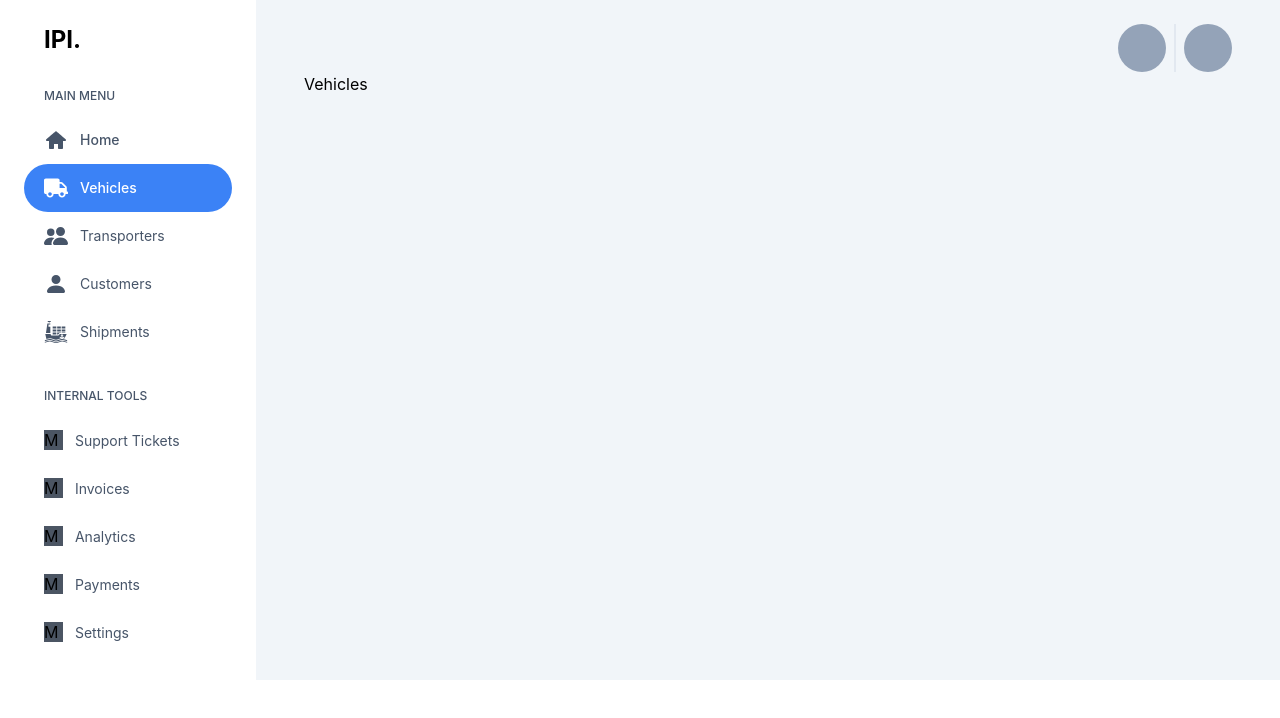
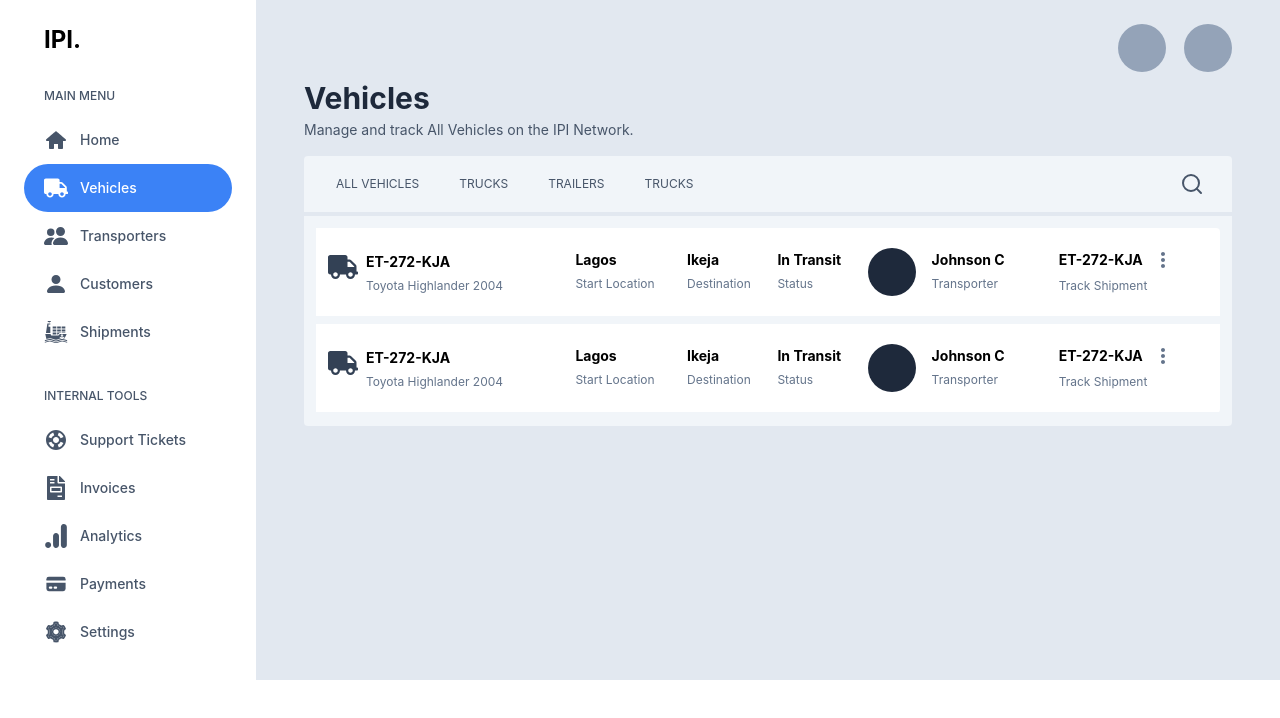
Before and after one commit to Oduchep/logistics-dashboard, a Next.js app: page /vehicles in a window 1280 px wide. Shown: the top 718 px of the page. Built offline with nearby package versions, Linux system fonts and the light colour scheme.

Commit message:
created the line chart for the home page and the table outline for the vehicles

```diff
--- /dev/null
+++ b/Data.js
@@ -0,0 +1,50 @@
+export const UserData = [
+    {
+      id: 1,
+      date: 'Oct 22',
+      shipments: 10000,
+      vehicles: 5000,
+    },
+    {
+      id: 2,
+      date: 'Oct 23',
+      shipments: 15000,
+      vehicles: 10000,
+    },
+    {
+      id: 3,
+      date: 'Oct 24',
+      shipments: 30000,
+      vehicles: 10000,
+    },
+    {
+      id: 4,
+      date: 'Oct 25',
+      shipments: 60000,
+      vehicles: 15000,
+    },
+    {
+      id: 5,
+      date: 'Oct 26',
+      shipments: 50000,
+      vehicles: 10000,
+    },
+    {
+      id: 6,
+      date: 'Oct 27',
+      shipments: 20000,
+      vehicles: 10000,
+    },
+    {
+      id: 7,
+      date: 'Oct 28',
+      shipments: 30000,
+      vehicles: 5000,
+    },
+    {
+      id: 8,
+      date: 'Oct 29',
+      shipments: 50000,
+      vehicles: 40000,
+    },
+  ];
--- a/components/layout.jsx
+++ b/components/layout.jsx
@@ -1,4 +1,3 @@
-import React from 'react'
 import SideNav from './side-nav'
 
 const Layout = ({children}) => {
@@ -8,7 +7,7 @@ const Layout = ({children}) => {
         <div className='hidden lg:block lg:w-1/5 container mx-auto p-6'>
           <SideNav/>
         </div>
-        <div className='w-full lg:w-4/5 bg-slate-100 px-6 lg:px-12 py-6'>
+        <div className='w-full lg:w-4/5 bg-slate-200 px-6 lg:px-12 py-6'>
           <main className='container mx-auto'>{children}</main>
         </div>
       </div>
--- /dev/null
+++ b/components/line-chart.js
@@ -0,0 +1,17 @@
+import React from 'react'
+import { Line } from "react-chartjs-2";
+import { Chart as ChartJS } from "chart.js/auto";
+
+const LineChart = ({chartData}) => {
+  return (
+    <Line data={chartData} options={{
+      plugins: {
+          legend: {
+              display: false
+          }}
+      }
+  } />
+  )
+}
+
+export default LineChart
--- a/components/nav-link.jsx
+++ b/components/nav-link.jsx
@@ -1,4 +1,3 @@
-import React from 'react'
 import Link from 'next/link'
 import { useRouter } from 'next/router'
 
@@ -18,7 +17,7 @@ const NavLink = ({location, navIcon, href, aTag}) => {
     <li className={`flex items-center px-5 py-3 rounded-full ${splitLocation[1] === location ? "bg-blue-500" : ""}`}>
         <span className={`flex items-center text-2xl ${splitLocation[1] === location ? "text-white" : "text-slate-600"}`}> {navIcon} </span>
         <Link href={href}>
-            <a className={`ml-3 text-sm font-medium ${splitLocation[1] === location ? "text-white" : "text-slate-600"}`}>{aTag}</a>
+            <a className={`ml-3 text-sm font-medium ${splitLocation[1] === location ? "text-white" : "transition-all delay-200 text-slate-600 hover:text-blue-500"}`}>{aTag}</a>
         </Link>
     </li>
   )
--- a/components/shipments-container.jsx
+++ b/components/shipments-container.jsx
@@ -1,6 +1,29 @@
-import React from 'react'
+import { useState } from 'react'
+import LineChart from "./line-chart";
+import { UserData } from "../Data";
 
 const ShipmentsContainer = () => {
+    const [userData, setUserData] = useState({
+        labels: UserData.map((data) => data.date),
+        datasets: [
+          {
+            label: "Shipments",
+            data: UserData.map((data) => data.shipments),
+            backgroundColor: "#ffffff",
+            borderColor: "#14b8a6",
+            borderWidth: 2,
+          },
+
+          {
+            label: "Vehicles",
+            data: UserData.map((data) => data.vehicles),
+            backgroundColor: "#ffffff",
+            borderColor: "#8b5cf6",
+            borderWidth: 2,
+          },
+        ],
+      });
+
   return (
     <section>
         <div className="flex justify-between flex-wrap items-center mt-12">
@@ -41,9 +64,13 @@ const ShipmentsContainer = () => {
                     </div>
                     <div className='flex items-center mr-5'>
                         <div className="w-5 h-1.5 mr-3 bg-violet-500"></div>
-                        <p className="font-medium text-xs text-slate-600"> Shipments </p>
+                        <p className="font-medium text-xs text-slate-600"> Vehicles </p>
                     </div>
                 </div>
+            </div>
+
+            <div className='mt-5'>
+                <LineChart chartData={userData} />
             </div>
         </div>
     </section>
--- a/components/side-nav.jsx
+++ b/components/side-nav.jsx
@@ -1,9 +1,11 @@
-import React from 'react'
-import Link from 'next/link'
 import {TiHome} from 'react-icons/ti';
-import {FaTruck} from 'react-icons/fa'
+import {FaTruck, FaFileInvoice} from 'react-icons/fa'
 import {BsPersonFill, BsPeopleFill} from 'react-icons/bs'
 import {GiCargoShip} from 'react-icons/gi'
+import {MdSupport} from 'react-icons/md'
+import {SiGoogleanalytics} from 'react-icons/si'
+import {HiCreditCard} from 'react-icons/hi'
+import {AiTwotoneSetting} from 'react-icons/ai'
 import NavLink from './nav-link';
 
 
@@ -29,64 +31,65 @@ const SideNav = () => {
           aTag='Vehicles'
         />
 
-        <li className='flex items-center px-5 py-3 rounded-3xl'>
-          <span className='flex items-center text-2xl text-slate-600'> <BsPeopleFill/> </span>
-          <Link href="/">
-            <a className='ml-3 text-sm text-slate-600'>Transporters</a>
-        </Link>
-        </li>
+        <NavLink
+          location='transporters'
+          navIcon={<BsPeopleFill/>}
+          href='/transporters'
+          aTag='Transporters'
+        />
 
-        <li className='flex items-center px-5 py-3 rounded-full'>
-          <span className='flex items-center text-2xl text-slate-600'> <BsPersonFill/> </span>
-          <Link href="/">
-            <a className='ml-3 text-sm text-slate-600'>Customers</a>
-        </Link>
-        </li>
+        <NavLink
+          location='customers'
+          navIcon={<BsPersonFill/>}
+          href='/customers'
+          aTag='Customers'
+        />
 
-        <li className='flex items-center px-5 py-3 rounded-full'>
-          <span className='flex items-center text-2xl text-slate-600'> <GiCargoShip/> </span>
-          <Link href="/">
-            <a className='ml-3 text-sm text-slate-600'>Shipments</a>
-        </Link>
-        </li>
+        <NavLink
+          location='shipments'
+          navIcon={<GiCargoShip/>}
+          href='/shipments'
+          aTag='Shipments'
+        />
       </ul>
+
 
       <ul className='mt-5'>
         <p className='uppercase font-medium text-slate-600 text-xs px-5 py-3'> Internal tools </p>
-        <li className='px-5 py-3 rounded-3xl'>
-          <span className='w-2.5 h-2.5 bg-gray-600'> M </span>
-          <Link href="/">
-            <a className='ml-3 text-sm text-slate-600'>Support Tickets</a>
-        </Link>
-        </li>
+        <NavLink
+          location='support-tickets'
+          navIcon={<MdSupport/>}
+          href='/support-tickets'
+          aTag='Support Tickets'
+        />
 
-        <li className='px-5 py-3 rounded-3xl'>
-          <span className='w-2.5 h-2.5 bg-gray-600'> M </span>
-          <Link href="/">
-            <a className='ml-3 text-sm text-slate-600'>Invoices</a>
-        </Link>
-        </li>
+        <NavLink
+          location='invoices'
+          navIcon={<FaFileInvoice/>}
+          href='/invoices'
+          aTag='Invoices'
+        />
 
-        <li className='px-5 py-3 rounded-3xl'>
-          <span className='w-2.5 h-2.5 bg-gray-600'> M </span>
-          <Link href="/">
-            <a className='ml-3 text-sm text-slate-600'>Analytics</a>
-        </Link>
-        </li>
+        <NavLink
+          location='analytics'
+          navIcon={<SiGoogleanalytics/>}
+          href='/analytics'
+          aTag='Analytics'
+        />
 
-        <li className='px-5 py-3 rounded-3xl'>
-          <span className='w-2.5 h-2.5 bg-gray-600'> M </span>
-          <Link href="/">
-            <a className='ml-3 text-sm text-slate-600'>Payments</a>
-        </Link>
-        </li>
+        <NavLink
+          location='payments'
+          navIcon={<HiCreditCard/>}
+          href='/payments'
+          aTag='Payments'
+        />
 
-        <li className='px-5 py-3 rounded-3xl'>
-          <span className='w-2.5 h-2.5 bg-gray-600'> M </span>
-          <Link href="/">
-            <a className='ml-3 text-sm text-slate-600'>Settings</a>
-        </Link>
-        </li>
+        <NavLink
+          location='settings'
+          navIcon={<AiTwotoneSetting/>}
+          href='/settings'
+          aTag='Settings'
+        />
       </ul>
     </nav>
   )
--- a/package.json
+++ b/package.json
@@ -9,8 +9,10 @@
     "lint": "next lint"
   },
   "dependencies": {
+    "chart.js": "^3.7.1",
     "next": "12.1.0",
     "react": "17.0.2",
+    "react-chartjs-2": "^4.0.1",
     "react-dom": "17.0.2",
     "react-icons": "^4.3.1"
   },
--- /dev/null
+++ b/pages/customers.jsx
@@ -0,0 +1,12 @@
+import TopNav from '../components/top-nav'
+
+const Customers = () => {
+  return (
+    <>
+      <TopNav/>
+      <h1>Customers</h1>
+    </>
+  )
+}
+
+export default Customers
--- /dev/null
+++ b/pages/shipments.jsx
@@ -0,0 +1,12 @@
+import TopNav from '../components/top-nav'
+
+const Shipments = () => {
+  return (
+    <>
+      <TopNav/>
+      <h1>Shipments</h1>
+    </>
+  )
+}
+
+export default Shipments
--- /dev/null
+++ b/pages/transporters.jsx
@@ -0,0 +1,12 @@
+import TopNav from '../components/top-nav'
+
+const Transporters = () => {
+  return (
+    <>
+      <TopNav/>
+      <h1>Transporters</h1>
+    </>
+  )
+}
+
+export default Transporters
--- a/pages/vehicles.jsx
+++ b/pages/vehicles.jsx
@@ -1,11 +1,126 @@
-import React from 'react'
+import { useState } from 'react'
 import TopNav from '../components/top-nav'
+import { FiSearch } from 'react-icons/fi'
+import { BiDotsVerticalRounded } from 'react-icons/bi'
+import { FaTruck } from 'react-icons/fa'
 
 const Vehicles = () => {
+  const [toggleMenu, setToggleMenu] = useState('')
+
+// console.log(toggleMenu)
+
   return (
     <>
       <TopNav/>
-      <h1>Vehicles</h1>
+      <section className="mt-2">
+        <h2 className="text-3xl font-bold text-slate-800"> Vehicles </h2>
+        <p className="my-1 text-slate-600 text-sm">
+          Manage and track All Vehicles on the IPI Network.
+        </p>
+      </section>
+
+      <section className='my-4 '>
+        <div className='px-3 bg-slate-100 flex justify-between items-center rounded-t'>
+          <div>
+            <ul className='flex flex-wrap'>
+              <li id='1' onClick={(e) => setToggleMenu(e.target.id)} className={`uppercase text-xs px-3 py-5 mx-2 ${toggleMenu === '1' || '' ? 'border-b-4 border-b-blue-500 text-blue-500' : 'text-slate-600'}`}>All vehicles</li>
+
+              <li id='2' onClick={(e) => setToggleMenu(e.target.id)} className={`uppercase text-xs px-3 py-5 mx-2 ${toggleMenu === '2' ? 'border-b-4 border-b-blue-500 text-blue-500' : 'text-slate-600'}`}> Trucks </li>
+
+              <li id='3' onClick={(e) => setToggleMenu(e.target.id)} className={`uppercase text-xs px-3 py-5 mx-2 ${toggleMenu === '3' ? 'border-b-4 border-b-blue-500 text-blue-500' : 'text-slate-600'}`}> Trailers </li>
+
+              <li id='4' onClick={(e) => setToggleMenu(e.target.id)} className={`uppercase text-xs px-3 py-5 mx-2 ${toggleMenu === '4' ? 'border-b-4 border-b-blue-500 text-blue-500' : 'text-slate-600'}`}> Trucks </li>
+            </ul>
+          </div>
+          <div className='text-2xl text-slate-600 mr-4'> <FiSearch/> </div>
+        </div>
+
+        <div className='mt-1 p-3 pb-3 bg-slate-100 rounded-b'>
+          <table className='w-full table-auto'>
+            <tbody>
+              <tr className='bg-white border-b-8 border-slate-100'>
+                <td className='flex pl-3 py-5 rounded-l'>
+                  <span className='mr-2'>
+                    <span className='text-3xl text-slate-700'><FaTruck/></span>
+                  </span>
+                  <span>
+                    <span className='font-bold text-sm block'>ET-272-KJA</span>
+                    <span className='text-xs text-slate-500'> Toyota Highlander 2004 </span>
+                  </span>
+                </td>
+
+                <td className='py-5'><span className='font-bold text-sm block'> Lagos </span>
+                  <span className='text-xs text-slate-500'> Start Location </span>
+                </td>
+
+                <td className='py-5'><span className='font-bold text-sm block'> Ikeja </span>
+                  <span className='text-xs text-slate-500'> Destination </span>
+                </td>
+
+                <td className='py-5'><span className='font-bold text-sm block'> In Transit </span>
+                  <span className='text-xs text-slate-500'> Status </span>
+                </td>
+
+                <td className='flex items-center py-5'>
+                  <span className='mr-4 w-12 h-12 rounded-full bg-slate-800'></span>
+                  <span>
+                    <span className='font-bold text-sm block'> Johnson C </span>
+                    <span className='text-xs text-slate-500'> Transporter </span>
+                  </span>
+                </td>
+
+                <td className='py-5 rounded-r'>
+                  <span className='flex items-center'>
+                    <span className='font-bold text-sm'>ET-272-KJA </span><span className='ml-2 text-2xl text-slate-500'><BiDotsVerticalRounded/></span>
+                  </span>
+                  <span className='text-xs text-slate-500'> Track Shipment </span>
+                </td>
+              </tr>
+
+              <tr className='bg-white border-b-2 border-slate-100'>
+                <td className='flex pl-3 py-5 rounded-l'>
+                  <span className='mr-2'>
+                    <span className='text-3xl text-slate-700'><FaTruck/></span>
+                  </span>
+                  <span>
+                    <span className='font-bold text-sm block'>ET-272-KJA</span>
+                    <span className='text-xs text-slate-500'> Toyota Highlander 2004 </span>
+                  </span>
+                </td>
+
+                <td className='py-5'><span className='font-bold text-sm block'> Lagos </span>
+                  <span className='text-xs text-slate-500'> Start Location </span>
+                </td>
+
+                <td className='py-5'><span className='font-bold text-sm block'> Ikeja </span>
+                  <span className='text-xs text-slate-500'> Destination </span>
+                </td>
+
+                <td className='py-5'><span className='font-bold text-sm block'> In Transit </span>
+                  <span className='text-xs text-slate-500'> Status </span>
+                </td>
+
+                <td className='flex items-center py-5'>
+                  <span className='mr-4 w-12 h-12 rounded-full bg-slate-800'></span>
+                  <span>
+                    <span className='font-bold text-sm block'> Johnson C </span>
+                    <span className='text-xs text-slate-500'> Transporter </span>
+                  </span>
+                </td>
+
+                <td className='py-5 rounded-r'>
+                  <span className='flex items-center'>
+                    <span className='font-bold text-sm'>ET-272-KJA </span><span className='ml-2 text-2xl text-slate-500'><BiDotsVerticalRounded/></span>
+                  </span>
+                  <span className='text-xs text-slate-500'> Track Shipment </span>
+                </td>
+              </tr>
+
+
+            </tbody>
+          </table>
+        </div>
+      </section>
     </>
   )
 }
```
Also changed, not shown: 1 other file (tests, documents, lock files or other folders).
